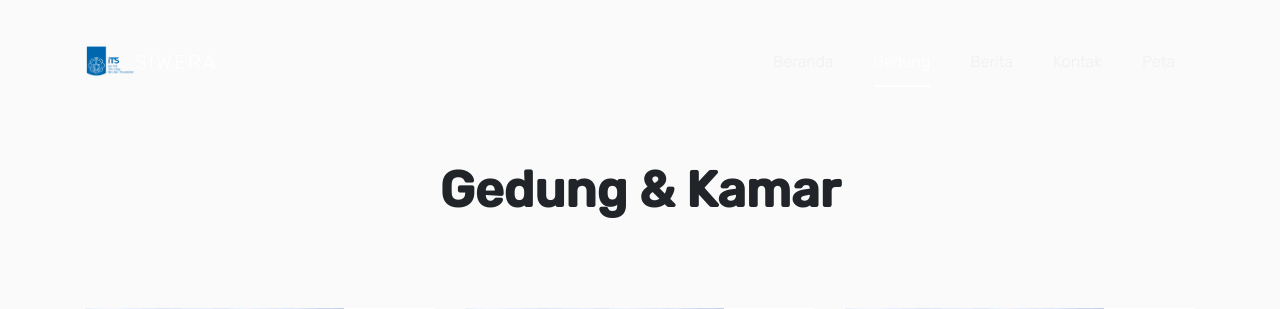
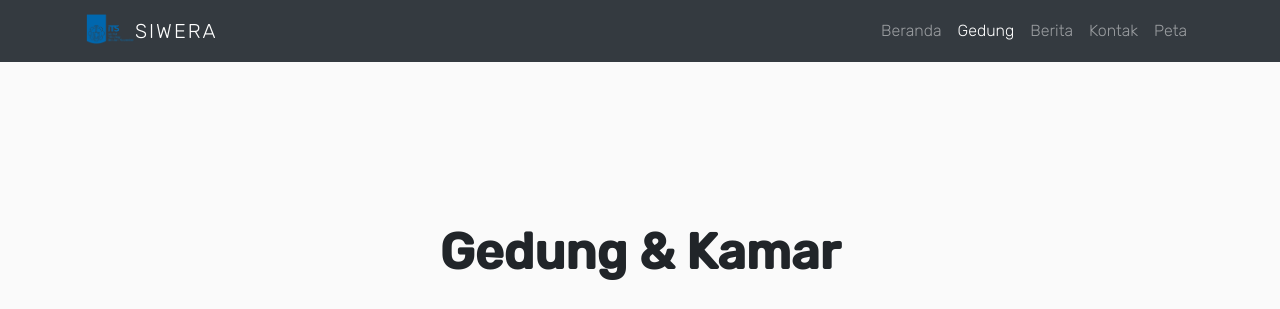
Before and after one commit to GithupFar/siwera-TEAM5, a PHP site: page /gedung.php in a window 1280 px wide. Shown: the top 309 px of the page. Run offline with PHP 8.4, Linux system fonts and the light colour scheme; some libraries are stand-ins or nearby versions.

Commit message:
farida edit2

```diff
--- a/gedung.php
+++ b/gedung.php
@@ -21,8 +21,8 @@
   </head>
   <body>
 
-  <nav class="navbar navbar-expand-lg navbar-dark ftco_navbar bg-dark ftco-navbar-light bg-dark" id="ftco-navbar">
-    <div class="container">
+  <nav class="navbar navbar-expand-lg navbar-dark ftco_navbar bg-dark ftco-navbar-dark bg-dark" id="ftco-navbar">
+    <div class="container" style="color:#000;">
       <a class="navbar-brand" href="index.php">
       <img class="pull-left" style="max-width:50px; margin-top: -7px;" src="img-its/logo-its.png">SIWERA</a>
       <button class="navbar-toggler" type="button" data-toggle="collapse" data-target="#ftco-nav" aria-controls="ftco-nav" aria-expanded="false" aria-label="Toggle navigation">
```
